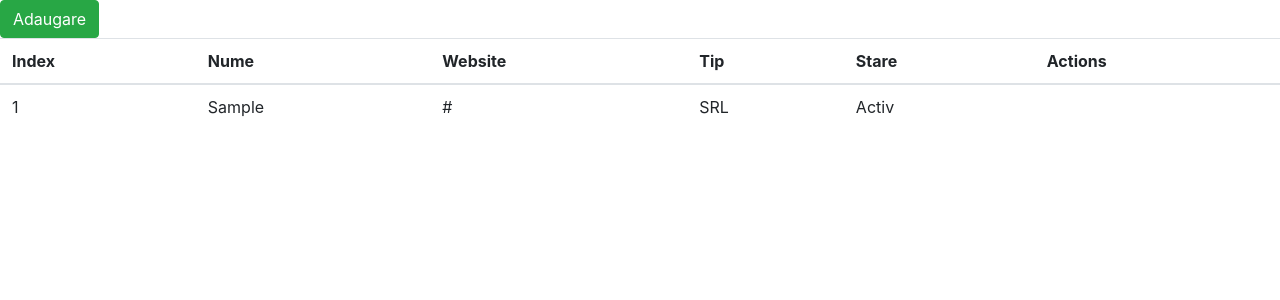
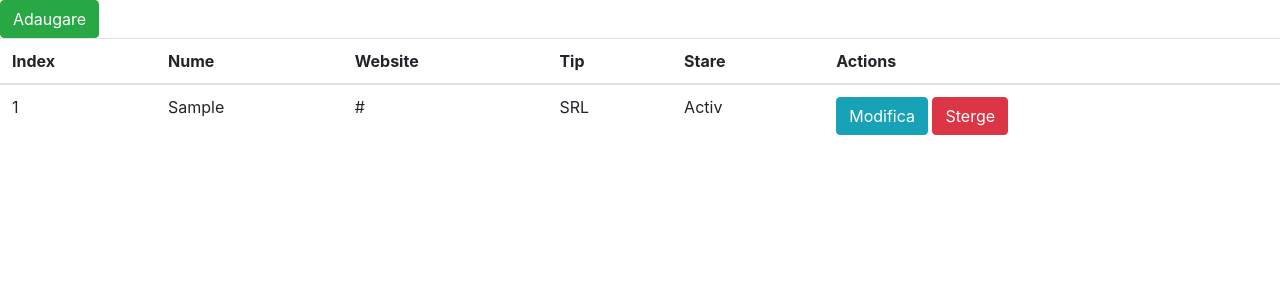
Before and after one commit to sabinazaharia/PyGoogleSab, a Django app: page /companies/ in a window 1280 px wide. Shown: the part 38-338 px from the top of the page. Run offline with Django 4.2, Linux system fonts and the light colour scheme; the first user in the database is signed in; tables that the repository leaves empty hold one stand-in row (Sample ...); some libraries are stand-ins or nearby versions.

Commit message:
Modificare, stergere si activare

```diff
--- a/proiect/aplicatie2/urls.py
+++ b/proiect/aplicatie2/urls.py
@@ -7,4 +7,8 @@ app_name = 'companies'
 urlpatterns = [
     path('', views.CompaniesView.as_view(), name='lista_companii'),
     path('adaugare/', views.CreateCompaniesView.as_view(), name='adauga'),
+    #pentru ca modifica o data deja existenta, folosim un primarykey
+    path('<int:pk>/update/', views.UpdateCompaniesView.as_view(), name='modifica'),
+    path('<int:pk>/delete/', views.delete_companie, name='sterge'),
+    path('<int:pk>/activate/', views.activate_companie, name='activeaza'),
 ]
--- a/proiect/aplicatie2/views.py
+++ b/proiect/aplicatie2/views.py
@@ -1,6 +1,8 @@
+from django.contrib.auth.decorators import login_required
 from django.contrib.auth.mixins import LoginRequiredMixin
+from django.shortcuts import redirect
 from django.urls import reverse
-from django.views.generic import ListView, CreateView
+from django.views.generic import ListView, CreateView, UpdateView
 
 from aplicatie2.models import Companies
 
@@ -17,3 +19,23 @@ class CreateCompaniesView(LoginRequiredMixin, CreateView):
 
     def get_success_url(self):
         return reverse('companies:lista_companii')
+
+
+class UpdateCompaniesView(LoginRequiredMixin, UpdateView):
+    model = Companies
+    fields = ['nume', 'website', 'tip_companie']
+    template_name = 'aplicatie2/companies_form.html'
+
+    def get_success_url(self):
+        return reverse('companies:lista_companii')
+
+
+@login_required
+def delete_companie(request, pk):
+    Companies.objects.filter(id=pk).update(activ=0)
+    return redirect('companies:lista_companii')\
+
+@login_required
+def activate_companie(request, pk):
+    Companies.objects.filter(id=pk).update(activ=1)
+    return redirect('companies:lista_companii')
--- a/proiect/templates/aplicatie2/companies_index.html
+++ b/proiect/templates/aplicatie2/companies_index.html
@@ -25,6 +25,14 @@
                     <span>Inactiv</span>
                 {% endif %}
                 </td>
+                <td>
+                    <a href="{% url 'companies:modifica' item.id %}" class="btn btn-info">Modifica</a>
+                    {% if item.activ == 1 %}
+                    <a href="{% url 'companies:sterge' item.id %}" class="btn btn-danger">Sterge</a>
+                    {% else %}
+                    <a href="{% url 'companies:activeaza' item.id %}" class="btn btn-success">Activeaza</a>
+                    {% endif%}
+                </td>
             </tr>
         {% endfor %}
         </tbody>
```
